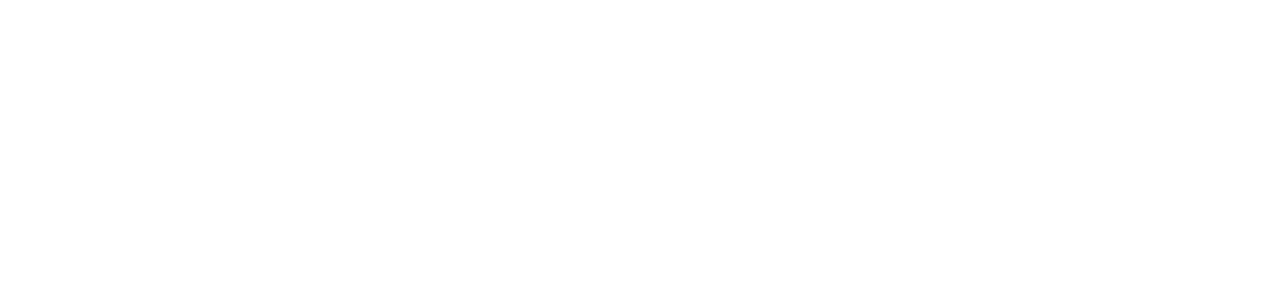
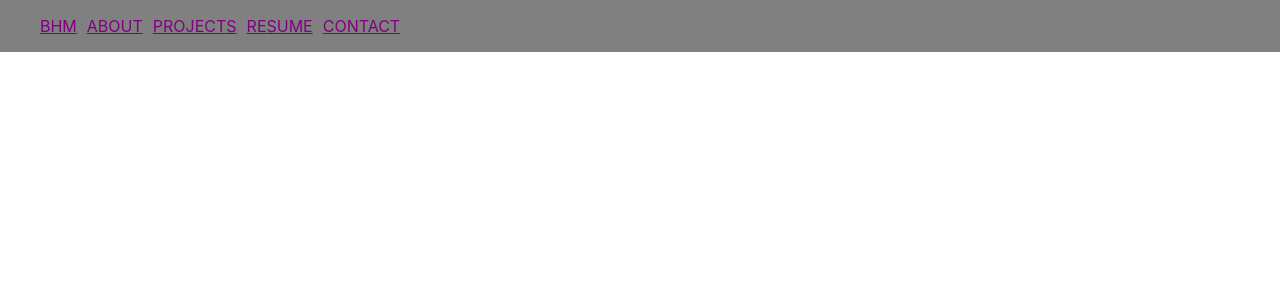
Before and after one commit to phillycowboy/benhartermurphy, a React (Create React App) app: page /contact in a window 1280 px wide. Shown: the top 300 px of the page. Built offline with nearby package versions, Linux system fonts and the light colour scheme.

Commit message:
added navbar

```diff
--- a/src/App.css
+++ b/src/App.css
@@ -1,5 +1,20 @@
 .App {
-  text-align: center;
+	text-align: center;
+}
+* {
+	list-style: none;
+}
+#navbar {
+	background-color: grey;
+	display: flex;
+	justify-content: left;
+	align-items: left;
+	float: left;
+  width: 100%;
+}
+#navbar li {
+	display: inline;
+	padding-right: 10px;
 }
 
 /* .App-logo {
--- a/src/App.js
+++ b/src/App.js
@@ -1,12 +1,13 @@
 import logo from './logo.svg';
 import './App.css';
 import {BrowserRouter as Router, Route, Switch} from 'react-router-dom'
+import Nav from './components/Nav';
 
 function App() {
   return (
     <div className="App">
       <Router>
-        {/* imoirt nav here  */}
+        <Nav />
         <Switch>
 
         </Switch>
--- /dev/null
+++ b/src/components/Nav.js
@@ -0,0 +1,59 @@
+import React, {Component} from 'react';
+import { NavLink } from 'react-router-dom';
+
+class Nav extends Component{
+    render(){
+        return(
+            <div id="navbar">
+                <ul>
+                    <li>
+                        <NavLink
+                        exact
+                        to= "/"
+                        style={{color: 'purple'}}
+                        >
+                            BHM
+                        </NavLink>
+                    </li>
+                    <li>
+                        <NavLink
+                        exact
+                        to= "/about"
+                        style={{color: 'purple'}}
+                        >
+                            ABOUT
+                        </NavLink>
+                    </li>
+                    <li>
+                        <NavLink
+                        exact
+                        to= "/projects"
+                        style={{color: 'purple'}}
+                        >
+                            PROJECTS
+                        </NavLink>
+                    </li>
+                    <li>
+                        <NavLink
+                        exact
+                        to= "/resume"
+                        style={{color: 'purple'}}
+                        >
+                            RESUME
+                        </NavLink>
+                    </li>
+                    <li>
+                        <NavLink
+                        exact
+                        to= "/contact"
+                        style={{color: 'purple'}}
+                        >
+                            CONTACT
+                        </NavLink>
+                    </li>
+                </ul>
+            </div>
+        )
+    }
+}
+export default Nav
```
